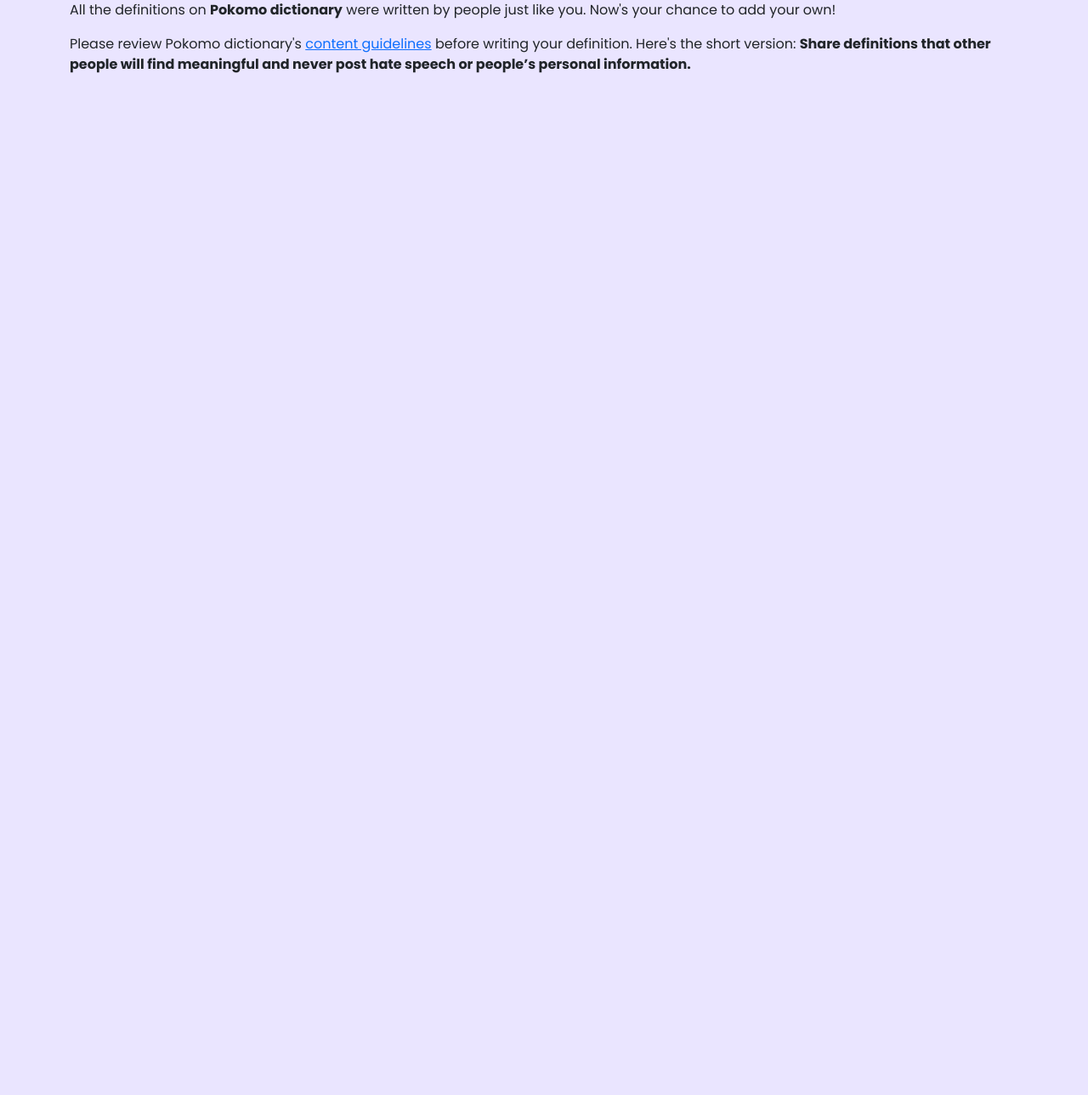
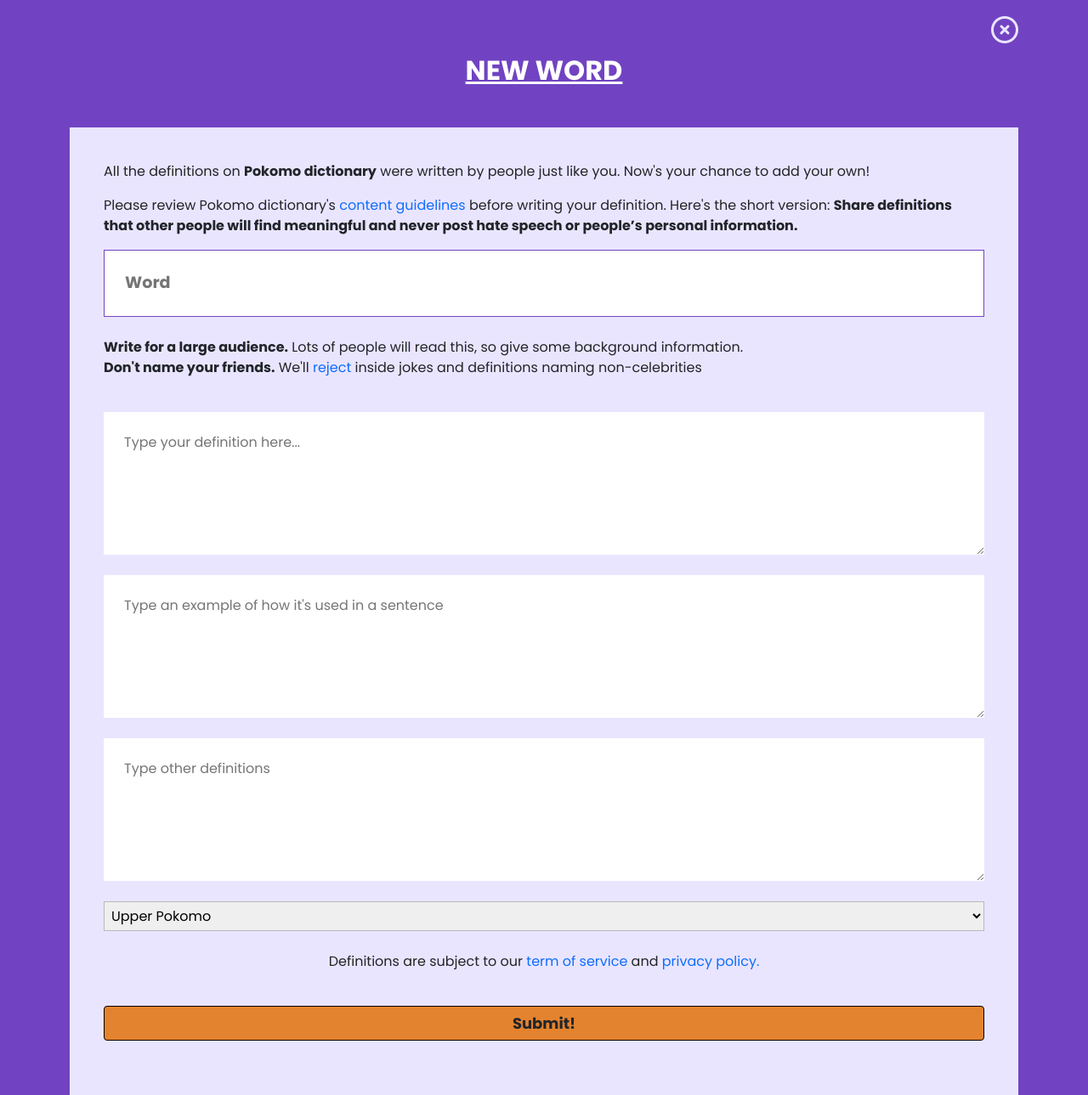
Before and after one commit to Barissa-Imran/pokomowiki, a Django app: page /add in a window 1280 px wide. Shown: the whole page at 85% size. Before the commit the page ends 86 px from the top, so only its background shows below. Run offline with Django 4.2, Linux system fonts and the light colour scheme; some libraries are stand-ins or nearby versions.

Commit message:
Add term create view
user can now create and add words to the dictionary

```diff
--- /dev/null
+++ b/dictionary/forms.py
@@ -0,0 +1,10 @@
+from pyexpat import model
+from django import forms
+from dictionary.models import Term, Flag
+
+
+class TermForm(forms.ModelForm):
+    class Meta:
+        model = Term
+        fields = ['word', 'definition', 'example',
+                  'other_definitions', 'language']
--- a/dictionary/models.py
+++ b/dictionary/models.py
@@ -20,9 +20,9 @@
     """Store added words in the dictionary"""
     language = models.CharField(choices=languages, max_length=50)
     word = models.CharField(null=False, max_length=150)
-    defination = models.TextField(null=False)
+    definition = models.TextField(null=False)
     example = models.TextField()
-    other_definations = models.TextField(null=True, blank=True)
+    other_definitions = models.TextField(null=True, blank=True)
     author = models.ForeignKey(User, null=True, on_delete=models.SET_NULL)
     date = models.DateField(auto_now=True)
     upvote = models.IntegerField(default=0, null=True, blank=True)
--- a/dictionary/static/css/new.css
+++ b/dictionary/static/css/new.css
@@ -1,10 +1,72 @@
+/*
+
+color codes---
+main background: #fff
+Purple BG: #EAE5FF
+Purple Font: #7143C2
+Blue: #14AFDF
+Black: 000
+Orange: #E4832F
+
+*/
+
 * {
     font-family: "Poppins", sans-serif;
 }
 body {
-    background-color: #eae5ff;
+        background-color: #7143C2;
 }
 main {
     max-width: 970px;
     overflow-x: hidden;
 }
+main h2 {
+    color: #fff;
+    font-weight: 700;
+    text-decoration: underline;
+}
+main .close {
+    color: #eae5ff;
+    cursor: pointer;
+}
+
+form input, form textarea {
+    outline: none;
+    border: none;
+}
+form input:focus,
+form textarea:focus {
+    border: 1px solid #7143C2;
+}
+form select {
+    border: 1px solid rgb(184, 184, 184);
+}
+form select:focus {
+    border: 1px solid #7143C2;
+}
+
+form #word {
+    color: #7143C2;
+    font-size: larger;
+    font-weight: 700;
+}
+section {
+    padding: 40px;
+    background-color: #eae5ff;
+}
+section a {
+    text-decoration: none;
+}
+section a:hover {
+    color: #7143C2;
+}
+form button {
+    background-color: #E4832F !important;
+    font-weight: 700 !important;
+    font-size: large !important;
+    border: 1px solid #000 !important;
+}
+form button:hover {
+    color: #7143C2 !important;
+    border: 1px solid #7143C2 !important;
+}
--- a/dictionary/templates/dictionary/index.html
+++ b/dictionary/templates/dictionary/index.html
@@ -18,7 +18,7 @@
             <div class="p-5">
               <div class="mb-3 d-flex justify-content-between">
                 <h1 class="flex-1">
-                  <a href="{% url 'define' term=term.word %}" class="word"> {{ term.word|title }}</a>
+                  <a href="{% url 'define' term=term.id %}" class="word"> {{ term.word|title }}</a>
                 </h1>
                 <div>
                   <div class="d-flex align-center">
--- a/dictionary/templates/dictionary/term_form.html
+++ b/dictionary/templates/dictionary/term_form.html
@@ -2,10 +2,10 @@
 
 <!DOCTYPE html>
 <html lang="en">
-    <!--
+  <!--
         Don't bother reading this code, you won't get anything usefull. |`_`| ---- |`_`|
 
-        if you're Pokomo "Odhu?"/"maagu"
+        if you're Pokomo "Odhu?"/"maagu?"
 
      -->
   <head>
@@ -41,7 +41,6 @@
       rel="stylesheet"
       href="{% static 'vendor/bootstrap/css/bootstrap.min.css' %}"
     />
-    <link rel="stylesheet" href="{% static 'vendor/fa/css/all.css' %}" />
     <link rel="stylesheet" href="{% static 'css/new.css' %}" />
     <link
       rel="shortcut icon"
@@ -51,9 +50,115 @@
     <title>Pokomo Dictionary: New Word</title>
   </head>
   <body>
-      <main class="container">
-<p>All the definitions on <strong>Pokomo dictionary</strong> were written by people just like you. Now's your chance to add your own!</p>
-<p>Please review Pokomo dictionary's <a href="#" target="_blank">content guidelines</a> before writing your definition. Here's the short version: <strong>Share definitions that other people will find meaningful and never post hate speech or people’s personal information.</strong></p>
-      </main>
-</body>
+    <main class="container">
+      <div class="my-4">
+        <span class=" d-flex justify-content-end">
+            <a href="{% url 'index' %}">
+          <i
+            class="close fa-regular fa-circle-xmark fa-2xl justify-content-end"
+          ></i>
+            </a>
+        </span>
+
+        <h2 class="text-center mb-5 pt-3">NEW WORD</h2>
+      </div>
+      <section>
+        <p>
+          All the definitions on <strong>Pokomo dictionary</strong> were written
+          by people just like you. Now's your chance to add your own!
+        </p>
+        <p>
+          Please review Pokomo dictionary's
+          <a href="#" target="_blank">content guidelines</a> before writing your
+          definition. Here's the short version:
+          <strong
+            >Share definitions that other people will find meaningful and never
+            post hate speech or people’s personal information.</strong
+          >
+        </p>
+        <form action="" method="post" class="d-flex flex-column gap-4 mb-4">
+          {% csrf_token %}
+          <input
+            class="p-4"
+            type="text"
+            name="word"
+            maxlength="100"
+            id="word"
+            required
+            placeholder="Word"
+            aria-label="Enter word"
+            autocapitalize="words"
+            autocomplete="off"
+            autofocus="off"
+            autocorrect="off"
+            spellcheck="false"
+            tabindex="0"
+          />
+          <p>
+            <strong>Write for a large audience.</strong> Lots of people will
+            read this, so give some background information.<br />
+            <strong>Don't name your friends.</strong> We'll
+            <a href="#">reject</a> inside jokes and definitions naming
+            non-celebrities
+          </p>
+          <textarea
+            class="p-4"
+            name="definition"
+            id="definition"
+            cols="50"
+            rows="5"
+            required
+            placeholder="Type your definition here..."
+            autocapitalize="words"
+            autocomplete="off"
+            autofocus="off"
+            autocorrect="off"
+            spellcheck="false"
+          ></textarea>
+          <textarea
+            class="p-4"
+            name="example"
+            id="example"
+            cols="50"
+            rows="5"
+            required
+            placeholder="Type an example of how it's used in a sentence"
+            autocapitalize="words"
+            autocomplete="off"
+            autofocus="off"
+            autocorrect="off"
+            spellcheck="false"
+          ></textarea>
+          <textarea
+            class="p-4"
+            name="other_definitions"
+            id="other_definitions"
+            cols="50"
+            rows="5"
+            placeholder="Type other definitions"
+            autocapitalize="words"
+            autocomplete="off"
+            autofocus="off"
+            autocorrect="off"
+            spellcheck="false"
+          ></textarea>
+          <!-- <label for="language">Langauge:</label> -->
+          <select class="p-1" name="language" required id="language">
+            <option value="Upper Pokomo" selected>Upper Pokomo</option>
+            <option value="Malanchini">Malanchini</option>
+          </select>
+          <p class="text-center">
+            Definitions are subject to our
+            <a href="{% url 'tos' %}">term of service</a> and
+            <a href="#">privacy policy.</a>
+          </p>
+          <button class="btn text-center">Submit!</button>
+        </form>
+      </section>
+    </main>
+    <script
+      src="https://kit.fontawesome.com/684f3642c3.js"
+      crossorigin="anonymous"
+    ></script>
+  </body>
 </html>
--- a/dictionary/views.py
+++ b/dictionary/views.py
@@ -2,7 +2,10 @@
 from django.views.generic import TemplateView, DeleteView, CreateView, UpdateView
 
 from dictionary.models import Term
+from dictionary.forms import TermForm
 from random import choice
+from django.contrib import messages
+from django.shortcuts import reverse
 
 
 class IndexView(TemplateView):
@@ -32,8 +35,10 @@
         pks = Term.objects.values_list('pk', flat=True)
         random_pk = choice(pks)
         word = Term.objects.get(pk=random_pk)
+    # elif term == "term":
+    #     word = Term.objects.get(word=term)
     else:
-        word = Term.objects.get(word=term)
+        word = Term.objects.get(pk=term)
 
     context = {
         'term': word,
@@ -44,12 +49,45 @@
 class TermCreateView(CreateView):
     """This class allows a user to define a new word"""
     model = Term
+    form_class = TermForm
+
+    def get_success_url(self):
+        term = self.object.id
+        return reverse("define", args=(term,))
+
+    def form_valid(self, form):
+        try:
+            form.instance.author = self.request.user
+        except:
+            pass
+        return super().form_valid(form)
+
+    # def post(self, request, *args, **kwargs):
+    #     form = TermForm(request.POST)
+    #     if form.is_valid():
+    #         try:
+    #             word = form.cleaned_data.get('word')
+    #             definition = form.cleaned_data.get('definition')
+    #             example = form.cleaned_data.get('example')
+    #             other_definition = form.cleaned_data.get('other_definition')
+    #             language = form.cleaned_data.get('language')
+
+    #             TermForm.save()
+    #         except:
+    #             messages.error(request, "error saving word")
+
+    #     return render(request, "dictionary/define.html")
+
+
+class TermUpdateView(UpdateView):
+    """ view to update word definitions"""
+    model = Term
     fields = [
         "language",
         "word",
-        "defination",
+        "definition",
         "example",
-        "other_definations"
+        "other_definitions"
     ]
 
     def form_valid(self, form):
@@ -60,23 +98,5 @@
         return super().form_valid(form)
 
 
-class TermUpdateView(UpdateView):
-    """ view to update word definitions"""
-    model = Term
-    fields = [
-        "language",
-        "word",
-        "defination",
-        "example",
-        "other_definations"
-    ]
-
-    def form_valid(self, form):
-        try:
-            author = self.request.user
-        except:
-            pass
-        return super().form_valid(form)
-
 class TermDeleteView(DeleteView):
     model = Term
```
Also changed, not shown: dictionary/templates/dictionary/define.html (+5 -5 lines), dictionary/migrations/0005_rename_defination_term_definition_and_more.py (added).
